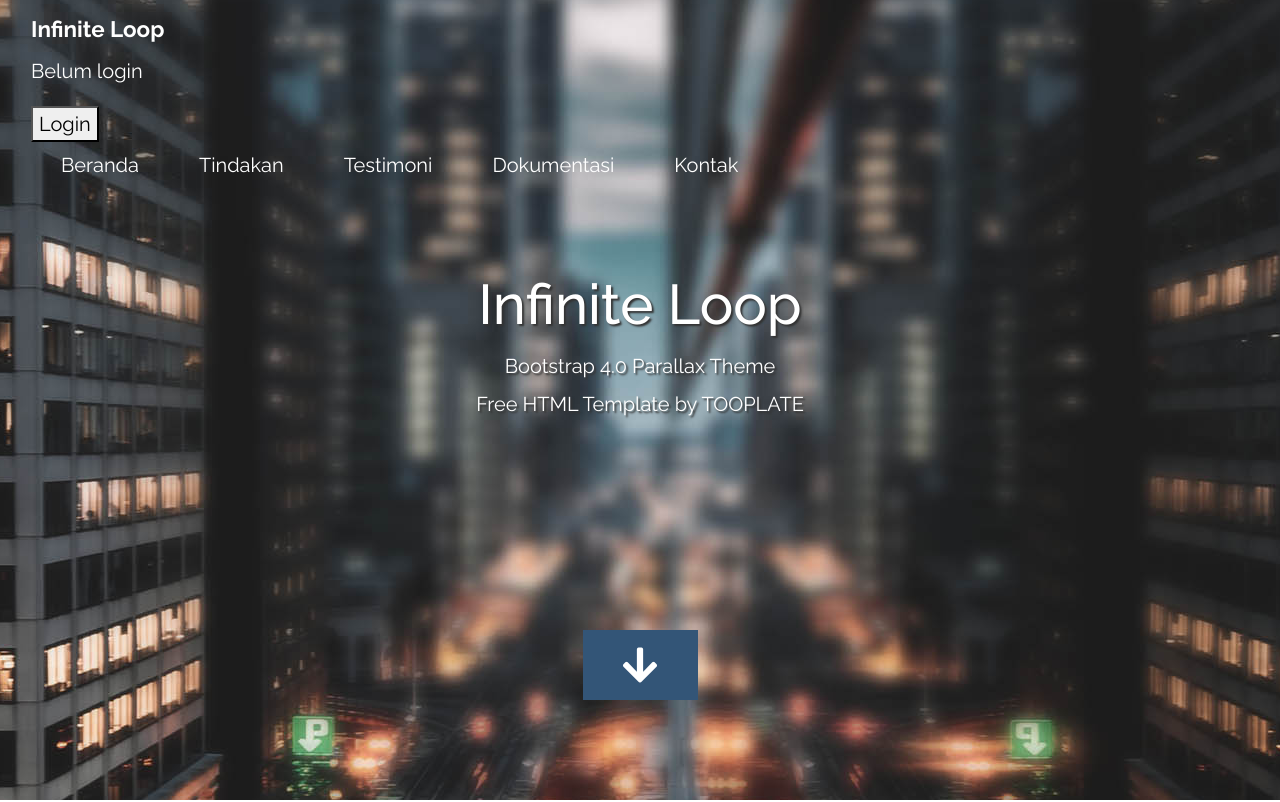
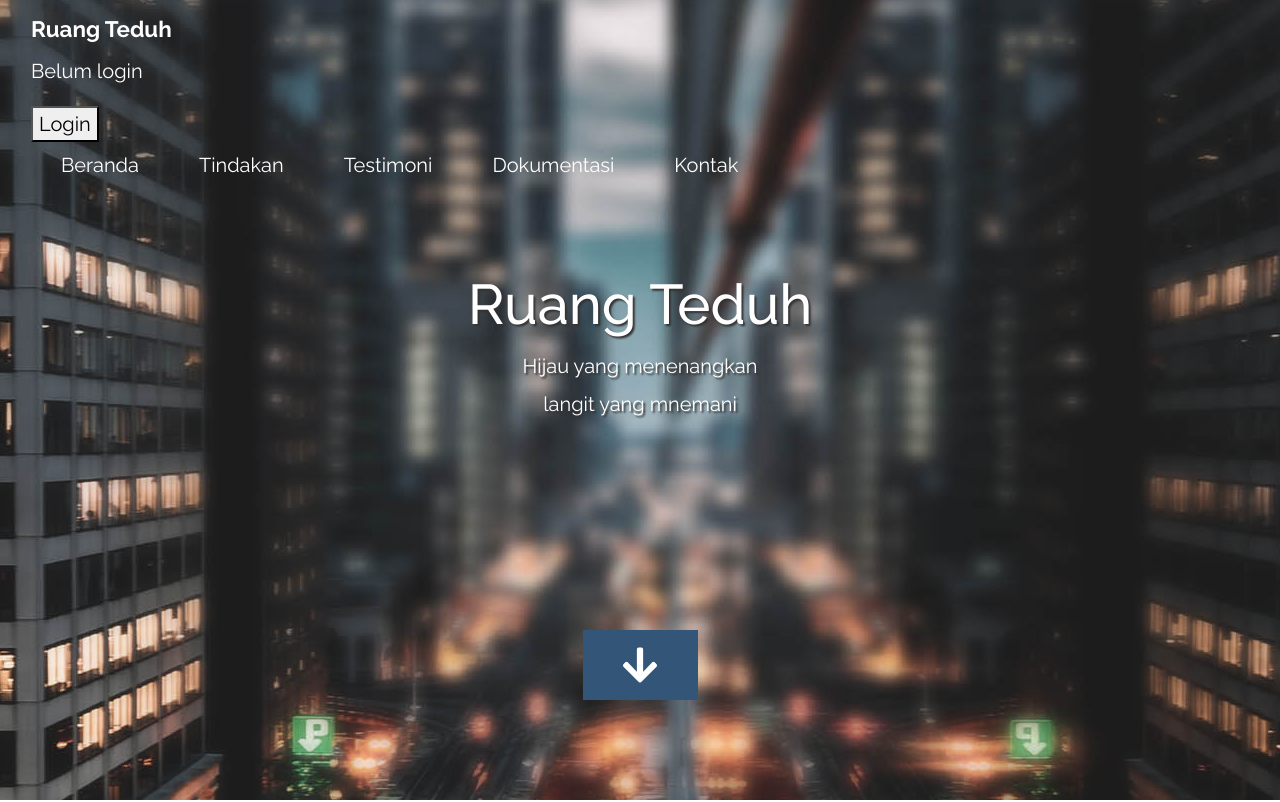
Before and after one commit to amaliliacahayani-coder/liyu, a plain HTML site: page index.html in a window 1280 px wide. Shown: the top 802 px of the page. Drawn offline with Linux system fonts and the light colour scheme.

Commit message:
Update index.html

```diff
--- a/index.html
+++ b/index.html
@@ -24,7 +24,7 @@
       <nav class="navbar navbar-expand-md tm-navbar" id="tmNav">
         <div class="container">
           <div class="tm-next">
-              <a href="#infinite" class="navbar-brand">Infinite Loop</a>
+              <a href="#infinite" class="navbar-brand">Ruang Teduh</a>
               <p id="userInfo">Belum login</p>
             <div id="authArea">
               <button onclick="goLogin()" class="nav-cta">Login</button>
@@ -57,10 +57,10 @@
 
       <div class="text-center tm-hero-text-container">
         <div class="tm-hero-text-container-inner">
-            <h2 class="tm-hero-title">Infinite Loop</h2>
+            <h2 class="tm-hero-title">Ruang Teduh</h2>
             <p class="tm-hero-subtitle">
-              Bootstrap 4.0 Parallax Theme
-              <br>Free HTML Template by TOOPLATE
+              Hijau yang menenangkan
+              <br>langit yang mnemani
             </p>
         </div>
       </div>
```
